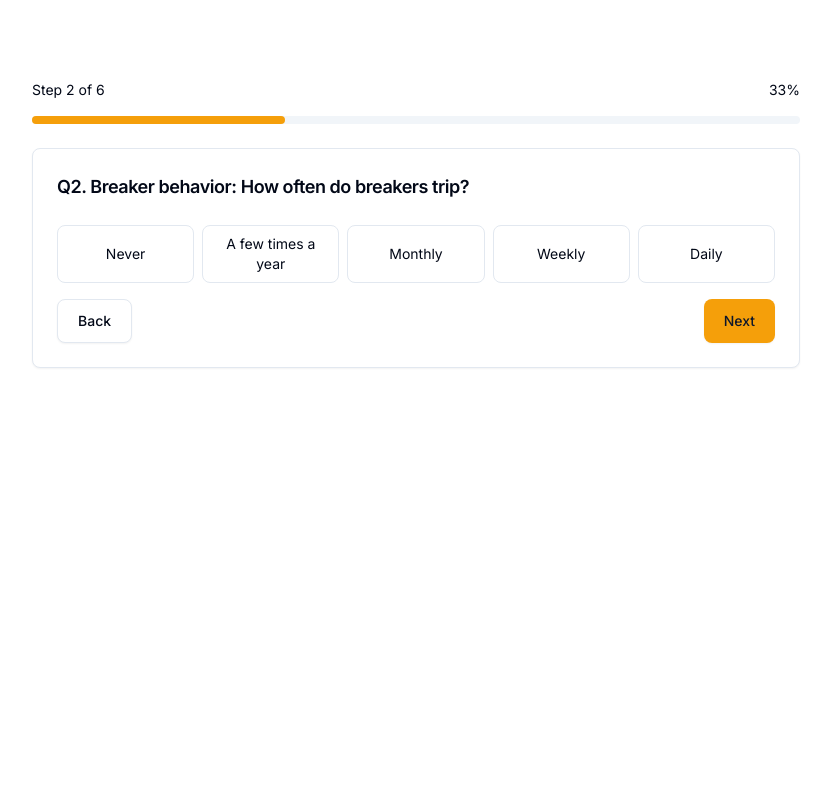
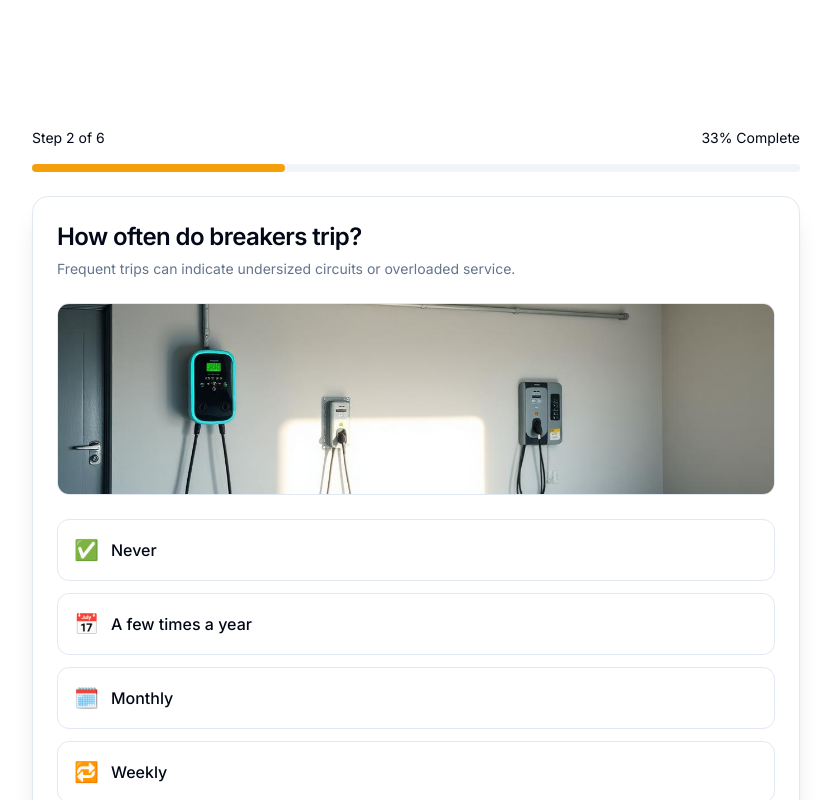
Before and after one commit to afterburnerDS/panel-upgrade-pro, a React (Vite) app: page /quiz in a window 1280 px wide. Shown: the top 800 px of the page, without its empty margins (224-1055 px from the left). Built offline with nearby package versions, Linux system fonts and the light colour scheme.

Commit message:
Refactor quiz question layout
Update quiz questions to stack vertically, include icons before answers, display an image before the answers, add a subtitle with an explanation, and make the question container full height.

```diff
--- a/src/components/Quiz.tsx
+++ b/src/components/Quiz.tsx
@@ -1,6 +1,9 @@
 import { useEffect, useMemo, useState } from "react";
 import { Button } from "@/components/ui/button";
-import { Card, CardContent, CardHeader, CardTitle } from "@/components/ui/card";
+import { Card, CardContent, CardHeader, CardTitle, CardDescription } from "@/components/ui/card";
+import roofImg from "@/assets/interior-ev-garage.jpg";
+import loadsImg from "@/assets/kitchen-induction.jpg";
+import sizeImg from "@/assets/home-office.jpg";
 import type { QuizAnswers, TripsOption, LoadOption, HomeSizeOption } from "@/types/quiz";
 
 const STORAGE_KEY = "panel-quiz-answers-v1";
@@ -13,6 +16,38 @@ const loadOptions: LoadOption[] = [
   "Hot tub / sauna",
   "Solar / battery soon",
   "Other",
+];
+
+// UI helpers for vertically stacked choices with icons
+const tripsOptionList: { value: TripsOption; label: string; icon: string }[] = [
+  { value: "Never", label: "Never", icon: "✅" },
+  { value: "A few times a year", label: "A few times a year", icon: "📅" },
+  { value: "Monthly", label: "Monthly", icon: "🗓️" },
+  { value: "Weekly", label: "Weekly", icon: "🔁" },
+  { value: "Daily", label: "Daily", icon: "⏰" },
+];
+
+const loadOptionIcons: Record<LoadOption, string> = {
+  "EV charger": "🚗",
+  "Home office circuits": "💻",
+  "Heat pump / HVAC": "🌬️",
+  "Induction range": "🔥",
+  "Hot tub / sauna": "🛁",
+  "Solar / battery soon": "☀️",
+  Other: "✨",
+};
+
+const homeSizeOptions: { value: HomeSizeOption; label: string; icon: string }[] = [
+  { value: "<1500", label: "Less than 1,500 sq ft", icon: "🏠" },
+  { value: "1500-2500", label: "1,500–2,500 sq ft", icon: "🏡" },
+  { value: "2500-4000", label: "2,500–4,000 sq ft", icon: "🏘️" },
+  { value: "4000+", label: "4,000+ sq ft", icon: "🏛️" },
+];
+
+const timelineOptions: { value: NonNullable<QuizAnswers["timeline"]>; label: string; icon: string }[] = [
+  { value: "ASAP", label: "ASAP", icon: "⚡" },
+  { value: "30–60 days", label: "30–60 days", icon: "📅" },
+  { value: "Exploring budget", label: "Exploring budget", icon: "💡" },
 ];
 
 interface QuizProps {
@@ -55,43 +90,46 @@ const Quiz = ({ answers, setAnswers, setStepGlobal, onQuizComplete }: QuizProps)
   const prev = () => setStep(Math.max(2, step - 1));
 
   return (
-    <section id="quiz" className="container px-4 py-12" aria-labelledby="quiz-heading">
-      <div className="max-w-3xl mx-auto">
+<section id="quiz" className="container px-4 pt-24 pb-12" aria-labelledby="quiz-heading">
+      <div className="max-w-3xl mx-auto min-h-[calc(100vh-160px)] flex flex-col">
         <h2 id="quiz-heading" className="sr-only">Panel Check Quiz</h2>
 
-        <div className="mb-4 flex items-center justify-between">
+<div className="mb-4 flex items-center justify-between">
           <span className="text-sm" aria-live="polite">Step {step} of {totalSteps}</span>
-          <span className="text-sm" aria-hidden>{progress}%</span>
+          <span className="text-sm" aria-hidden>{progress}% Complete</span>
         </div>
         <div className="h-2 w-full rounded bg-muted">
           <div className="h-2 rounded bg-accent" style={{ width: `${progress}%` }} />
         </div>
 
         {step === 2 && (
-          <Card className="mt-6">
+<Card className="mt-6 h-full shadow-xl rounded-2xl">
             <CardHeader>
-              <CardTitle className="text-lg">Q2. Breaker behavior: How often do breakers trip?</CardTitle>
+              <CardTitle className="text-2xl">How often do breakers trip?</CardTitle>
+              <CardDescription>Frequent trips can indicate undersized circuits or overloaded service.</CardDescription>
             </CardHeader>
-            <CardContent className="space-y-4">
-              <div className="grid grid-cols-2 sm:grid-cols-5 gap-2">
-                {["Never", "A few times a year", "Monthly", "Weekly", "Daily"].map((opt => (
+            <CardContent className="flex-1 flex flex-col gap-6">
+              <img src={roofImg} alt="Breaker panel example" className="w-full h-48 object-cover rounded-xl border" loading="lazy" />
+              <div className="space-y-3">
+                {tripsOptionList.map((opt) => (
                   <button
-                    key={opt}
+                    key={opt.value}
                     type="button"
-                    onClick={() => setAnswers({ ...answers, trips: opt as TripsOption })}
-                    className={`rounded-lg px-3 py-2 text-sm border transition ${
-                      answers.trips === (opt as TripsOption)
-                        ? "bg-accent text-accent-foreground border-accent"
-                        : "bg-background border-input hover:bg-accent/10"
+                    onClick={() => setAnswers({ ...answers, trips: opt.value })}
+                    className={`w-full text-left flex items-center gap-3 rounded-xl border p-4 transition ${
+                      answers.trips === opt.value
+                        ? "border-primary bg-primary/5 ring-1 ring-primary"
+                        : "border-input bg-background hover:bg-accent/10"
                     }`}
-                    aria-pressed={answers.trips === (opt as TripsOption)}
+                    aria-pressed={answers.trips === opt.value}
                   >
-                    {opt}
+                    <span className="text-xl" aria-hidden>{opt.icon}</span>
+                    <span className="font-medium">{opt.label}</span>
                   </button>
-                )))}
+                ))}
               </div>
-              <div className="flex justify-between">
-                <Button variant="outline" onClick={prev}>Back</Button>
+              <div className="mt-auto flex justify-between pt-4">
+                <Button variant="outline" onClick={prev}>Previous</Button>
                 <Button variant="accent" onClick={next}>Next</Button>
               </div>
             </CardContent>
@@ -99,12 +137,14 @@ const Quiz = ({ answers, setAnswers, setStepGlobal, onQuizComplete }: QuizProps)
         )}
 
         {step === 3 && (
-          <Card className="mt-6">
+<Card className="mt-6 h-full shadow-xl rounded-2xl">
             <CardHeader>
-              <CardTitle className="text-lg">Q3. Upcoming loads (multi-select)</CardTitle>
+              <CardTitle className="text-2xl">Which upgrades are you considering?</CardTitle>
+              <CardDescription>Upcoming loads help us gauge your future electrical demand.</CardDescription>
             </CardHeader>
-            <CardContent className="space-y-4">
-              <div className="grid grid-cols-2 sm:grid-cols-4 gap-2">
+            <CardContent className="flex-1 flex flex-col gap-6">
+              <img src={loadsImg} alt="Example home upgrades" className="w-full h-48 object-cover rounded-xl border" loading="lazy" />
+              <div className="space-y-3">
                 {loadOptions.map((opt) => {
                   const active = answers.loads.includes(opt);
                   return (
@@ -116,18 +156,19 @@ const Quiz = ({ answers, setAnswers, setStepGlobal, onQuizComplete }: QuizProps)
                         if (active) set.delete(opt); else set.add(opt);
                         setAnswers({ ...answers, loads: Array.from(set) });
                       }}
-                      className={`rounded-lg px-3 py-2 text-sm border transition ${
-                        active ? "bg-accent text-accent-foreground border-accent" : "bg-background border-input hover:bg-accent/10"
+                      className={`w-full text-left flex items-center gap-3 rounded-xl border p-4 transition ${
+                        active ? "border-primary bg-primary/5 ring-1 ring-primary" : "border-input bg-background hover:bg-accent/10"
                       }`}
                       aria-pressed={active}
                     >
-                      {opt}
+                      <span className="text-xl" aria-hidden>{loadOptionIcons[opt]}</span>
+                      <span className="font-medium">{opt}</span>
                     </button>
                   );
                 })}
               </div>
-              <div className="flex justify-between">
-                <Button variant="outline" onClick={prev}>Back</Button>
+              <div className="mt-auto flex justify-between pt-4">
+                <Button variant="outline" onClick={prev}>Previous</Button>
                 <Button variant="accent" onClick={next}>Next</Button>
               </div>
             </CardContent>
@@ -135,23 +176,26 @@ const Quiz = ({ answers, setAnswers, setStepGlobal, onQuizComplete }: QuizProps)
         )}
 
         {step === 4 && (
-          <Card className="mt-6">
+<Card className="mt-6 h-full shadow-xl rounded-2xl">
             <CardHeader>
-              <CardTitle className="text-lg">Q4. Home size / load</CardTitle>
+              <CardTitle className="text-2xl">What is your home size?</CardTitle>
+              <CardDescription>Home size is a simple proxy for overall electrical load.</CardDescription>
             </CardHeader>
-            <CardContent className="space-y-4">
-              <div className="grid grid-cols-2 sm:grid-cols-4 gap-2">
-                {(["<1500", "1500-2500", "2500-4000", "4000+"] as HomeSizeOption[]).map((opt) => (
+            <CardContent className="flex-1 flex flex-col gap-6">
+              <img src={sizeImg} alt="Home interior example" className="w-full h-48 object-cover rounded-xl border" loading="lazy" />
+              <div className="space-y-3">
+                {homeSizeOptions.map((opt) => (
                   <button
-                    key={opt}
+                    key={opt.value}
                     type="button"
-                    onClick={() => setAnswers({ ...answers, homeSize: opt })}
-                    className={`rounded-lg px-3 py-2 text-sm border transition ${
-                      answers.homeSize === opt ? "bg-accent text-accent-foreground border-accent" : "bg-background border-input hover:bg-accent/10"
+                    onClick={() => setAnswers({ ...answers, homeSize: opt.value })}
+                    className={`w-full text-left flex items-center gap-3 rounded-xl border p-4 transition ${
+                      answers.homeSize === opt.value ? "border-primary bg-primary/5 ring-1 ring-primary" : "border-input bg-background hover:bg-accent/10"
                     }`}
-                    aria-pressed={answers.homeSize === opt}
+                    aria-pressed={answers.homeSize === opt.value}
                   >
-                    {opt === "<1500" ? "⬇️ <1,500 sq ft" : opt === "1500-2500" ? "1,500–2,500" : opt === "2500-4000" ? "2,500–4,000" : "4,000+"}
+                    <span className="text-xl" aria-hidden>{opt.icon}</span>
+                    <span className="font-medium">{opt.label}</span>
                   </button>
                 ))}
               </div>
@@ -167,8 +211,8 @@ const Quiz = ({ answers, setAnswers, setStepGlobal, onQuizComplete }: QuizProps)
                   onChange={(e) => setAnswers({ ...answers, sqFtDetail: e.target.value })}
                 />
               </div>
-              <div className="flex justify-between">
-                <Button variant="outline" onClick={prev}>Back</Button>
+              <div className="mt-auto flex justify-between pt-4">
+                <Button variant="outline" onClick={prev}>Previous</Button>
                 <Button variant="accent" onClick={next}>Next</Button>
               </div>
             </CardContent>
@@ -205,11 +249,12 @@ const Quiz = ({ answers, setAnswers, setStepGlobal, onQuizComplete }: QuizProps)
         )}
 
         {step === 6 && (
-          <Card className="mt-6">
+<Card className="mt-6 h-full shadow-xl rounded-2xl">
             <CardHeader>
-              <CardTitle className="text-lg">Q6. Zip code & timeline</CardTitle>
+              <CardTitle className="text-2xl">Where are you located and what's your timeline?</CardTitle>
+              <CardDescription>Your ZIP helps confirm service area. The timeline guides scheduling and pricing recommendations.</CardDescription>
             </CardHeader>
-            <CardContent className="space-y-4">
+            <CardContent className="flex-1 flex flex-col gap-6">
               <div className="grid sm:grid-cols-2 gap-3">
                 <div>
                   <label className="block text-sm mb-1">Zip code</label>
@@ -226,27 +271,28 @@ const Quiz = ({ answers, setAnswers, setStepGlobal, onQuizComplete }: QuizProps)
                 </div>
                 <div>
                   <label className="block text-sm mb-1">Timeline</label>
-                  <div className="grid grid-cols-3 gap-2">
-                    {["ASAP", "30–60 days", "Exploring budget"].map((t) => (
+                  <div className="space-y-3">
+                    {timelineOptions.map((t) => (
                       <button
-                        key={t}
+                        key={t.value}
                         type="button"
-                        onClick={() => setAnswers({ ...answers, timeline: t as any })}
-                        className={`rounded-lg px-3 py-2 text-sm border transition ${
-                          answers.timeline === (t as any)
-                            ? "bg-accent text-accent-foreground border-accent"
-                            : "bg-background border-input hover:bg-accent/10"
+                        onClick={() => setAnswers({ ...answers, timeline: t.value })}
+                        className={`w-full text-left flex items-center gap-3 rounded-xl border p-4 transition ${
+                          answers.timeline === t.value
+                            ? "border-primary bg-primary/5 ring-1 ring-primary"
+                            : "border-input bg-background hover:bg-accent/10"
                         }`}
-                        aria-pressed={answers.timeline === (t as any)}
+                        aria-pressed={answers.timeline === t.value}
                       >
-                        {t}
+                        <span className="text-xl" aria-hidden>{t.icon}</span>
+                        <span className="font-medium">{t.label}</span>
                       </button>
                     ))}
                   </div>
                 </div>
               </div>
-              <div className="flex justify-between">
-                <Button variant="outline" onClick={prev}>Back</Button>
+              <div className="mt-auto flex justify-between pt-4">
+                <Button variant="outline" onClick={prev}>Previous</Button>
                 <Button data-cta="finish-quiz" variant="hero" onClick={onQuizComplete}>See my results</Button>
               </div>
             </CardContent>
```
